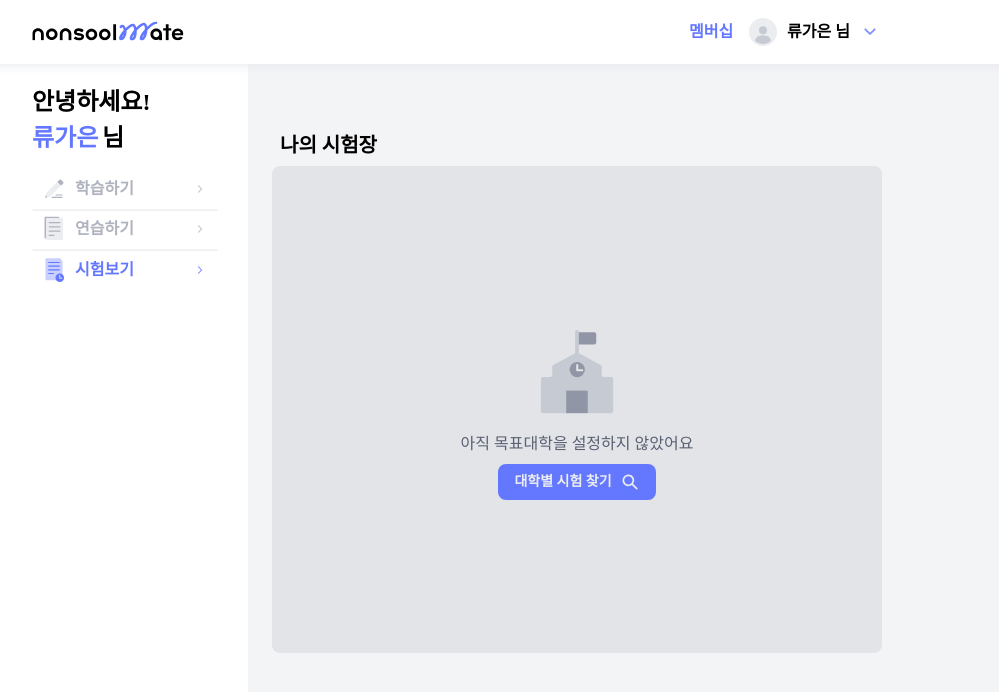
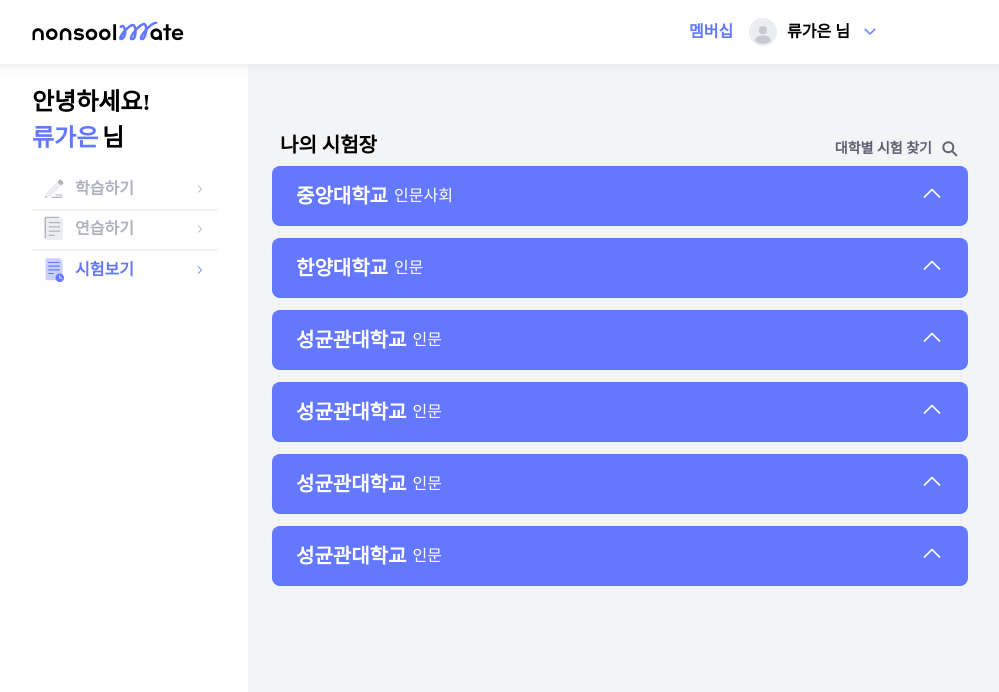
Before and after one commit to nonsoolmate-official/nonsoolmate-client, a React (Vite) app in the folder nonsoolmateClient/: page /home/test in a window 1280 px wide. Shown: the top 692 px of the page, without its empty margins (183-1182 px from the left). Built offline with nearby package versions, Linux system fonts and the light colour scheme; a web font is replaced by a local one.

Commit message:
[ etc/#37 ] HomeTest 컴포넌트 테스트용 주석처리

```diff
--- a/nonsoolmateClient/src/home/homeTest/HomeTest.tsx
+++ b/nonsoolmateClient/src/home/homeTest/HomeTest.tsx
@@ -1,10 +1,11 @@
 import HomeTestUnset from "./HomeTestUnset";
+import HomeTestSet from "./HomeTestSet";
 
 export default function HomeTest() {
   return (
     <>
-      <HomeTestUnset/>
-      {/* {!none&&<HomeTestSet/>} */}
+      {/* {none&&<HomeTestUnSet/>} */}
+      <HomeTestSet />
     </>
   );
 }
```
